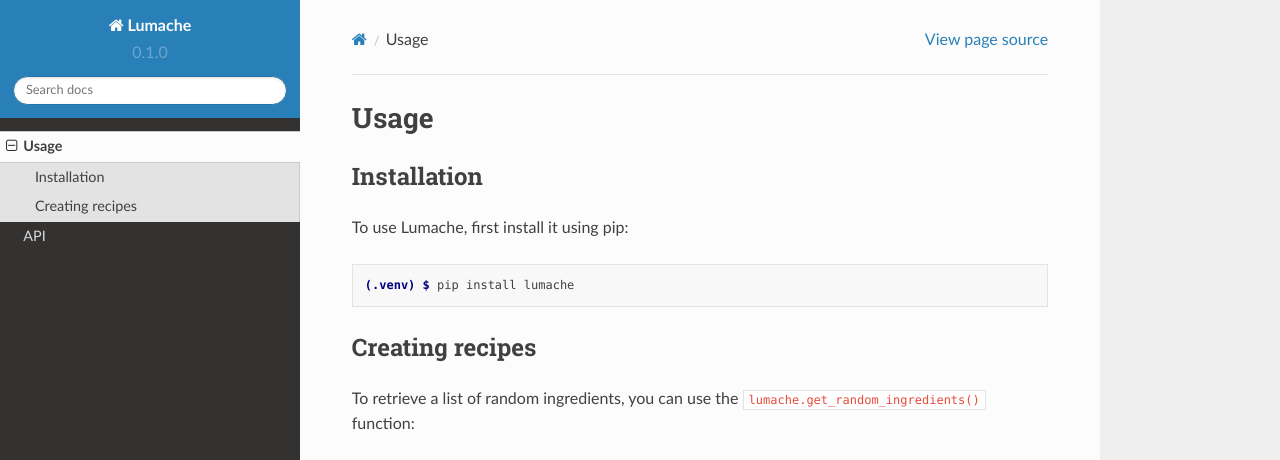
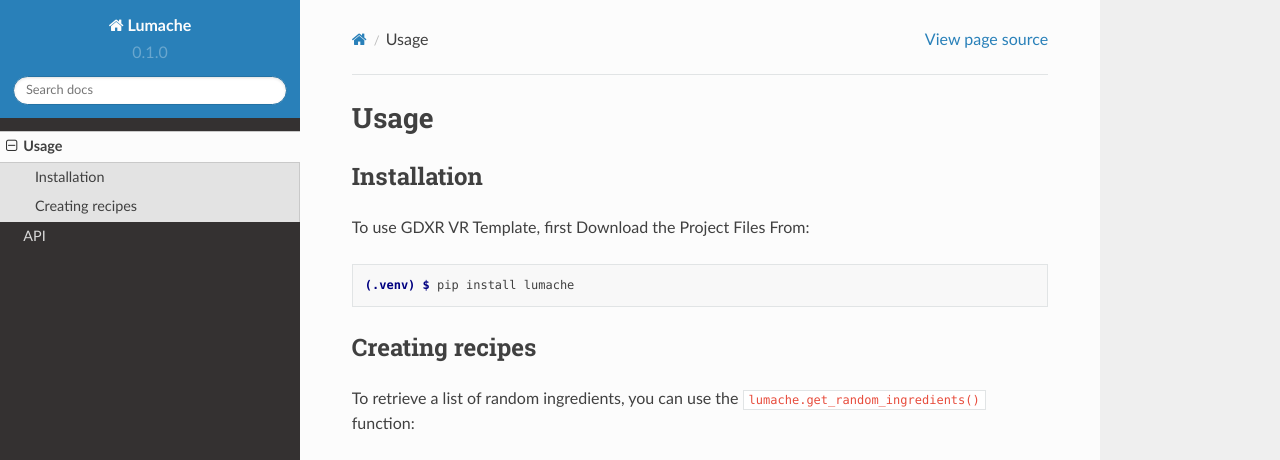
Before and after one commit to jonathan9232/GDXR-VR-Template-Documentation, a Sphinx documentation site: the page built from docs/source/usage.rst, in a window 1280 px wide and 1095 px high. Shown: the top 460 px of the window. Built offline with Sphinx 7.4.7 and the Read the Docs theme 2.0.0, drawn with Linux system fonts in a browser that asks for light colours; grey boxes are pictures that could not be loaded.

Commit message:
Update usage.rst

```diff
--- a/docs/source/usage.rst
+++ b/docs/source/usage.rst
@@ -6,7 +6,7 @@ Usage
 Installation
 ------------
 
-To use Lumache, first install it using pip:
+To use GDXR VR Template, first Download the Project Files From:
 
 .. code-block:: console
 
```
